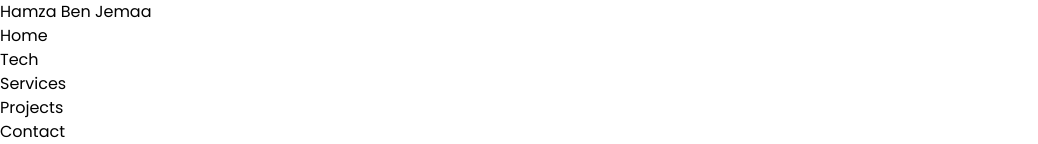
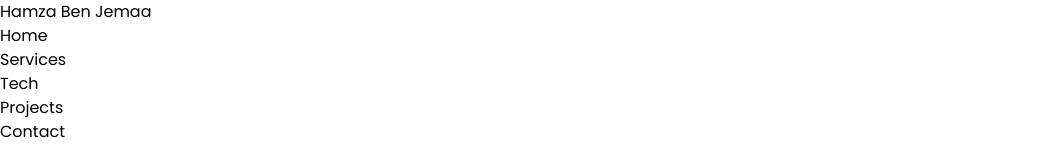
Before and after one commit to HamzaBnJemaa/hamzabenjemaa, a React (Vite) app: page / in a window 1280 px wide. Shown: the top 144 px of the page, without its empty margins (0-1038 px from the left). Built offline with nearby package versions, Linux system fonts and the light colour scheme.

Commit message:
switchServises&Tech

```diff
--- a/src/components/NavBar.jsx
+++ b/src/components/NavBar.jsx
@@ -31,12 +31,13 @@ const NavBar = () => {
         <a href="#home" className="cursor-pointer opacity-70 transition-all duration-300 hover:opacity-100">
           <li>Home</li>
         </a>
+        <a href="#services" className="cursor-pointer opacity-70 transition-all duration-300 hover:opacity-100">
+          <li>Services</li>
+        </a>
         <a href="#tech" className="cursor-pointer opacity-70 transition-all duration-300 hover:opacity-100">
           <li>Tech</li>
         </a>
-        <a href="#services" className="cursor-pointer opacity-70 transition-all duration-300 hover:opacity-100">
-          <li>Services</li>
-        </a>
+
         <a href="#projects" className="cursor-pointer opacity-70 transition-all duration-300 hover:opacity-100">
           <li>Projects</li>
         </a>
@@ -89,11 +90,11 @@ const NavBar = () => {
             <a href="#home" className="cursor-pointer opacity-70 transition-all duration-300 hover-opacity-100">
               <li>Home</li>
             </a>
+            <a href="#services" className="cursor-pointer opacity-70 transition-all duration-300 hover-opacity-100">
+              <li>Services</li>
+            </a>
             <a href="#tech" className="cursor-pointer opacity-70 transition-all duration-300 hover-opacity-100">
               <li>Tech</li>
-            </a>
-            <a href="#services" className="cursor-pointer opacity-70 transition-all duration-300 hover-opacity-100">
-              <li>Services</li>
             </a>
             <a href="#projects" className="cursor-pointer opacity-70 transition-all duration-300 hover-opacity-100">
               <li>Projects</li>
```
